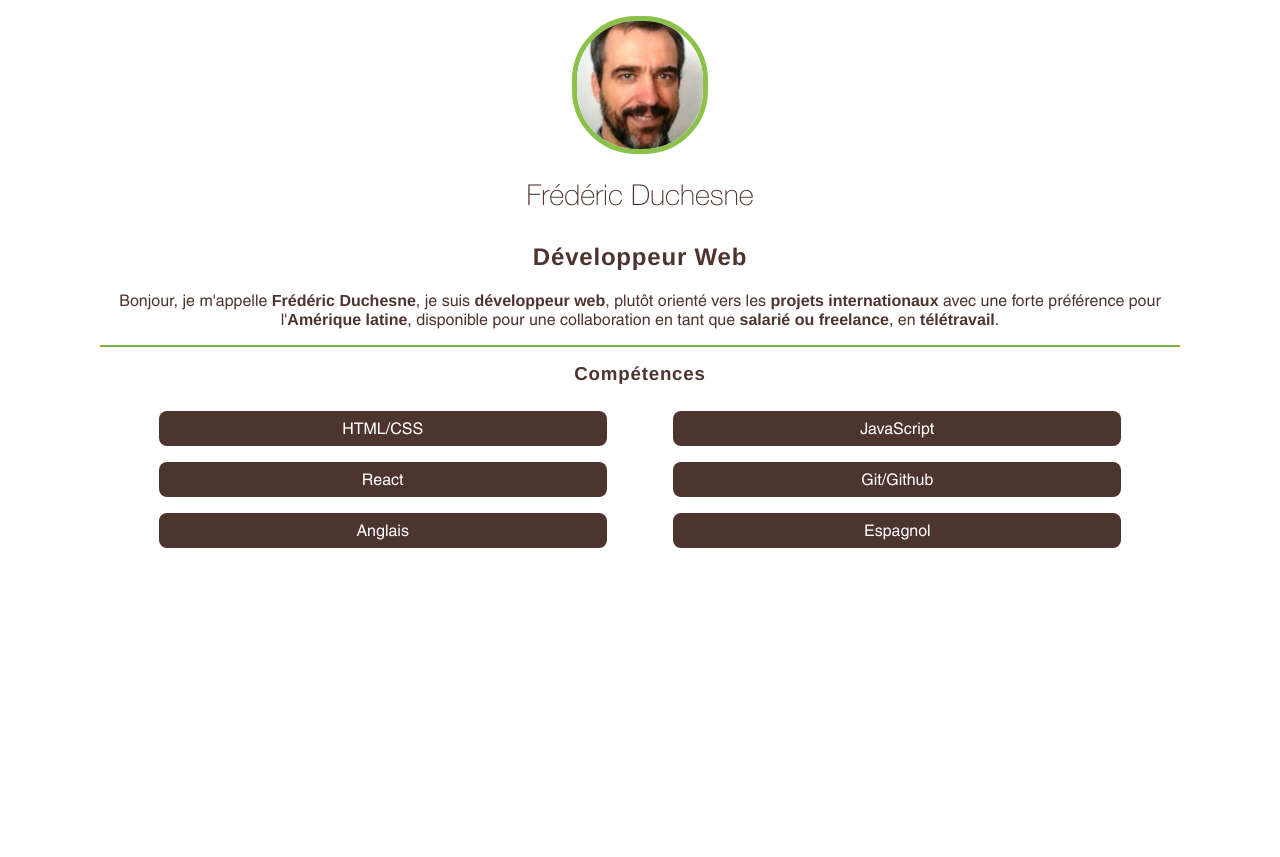
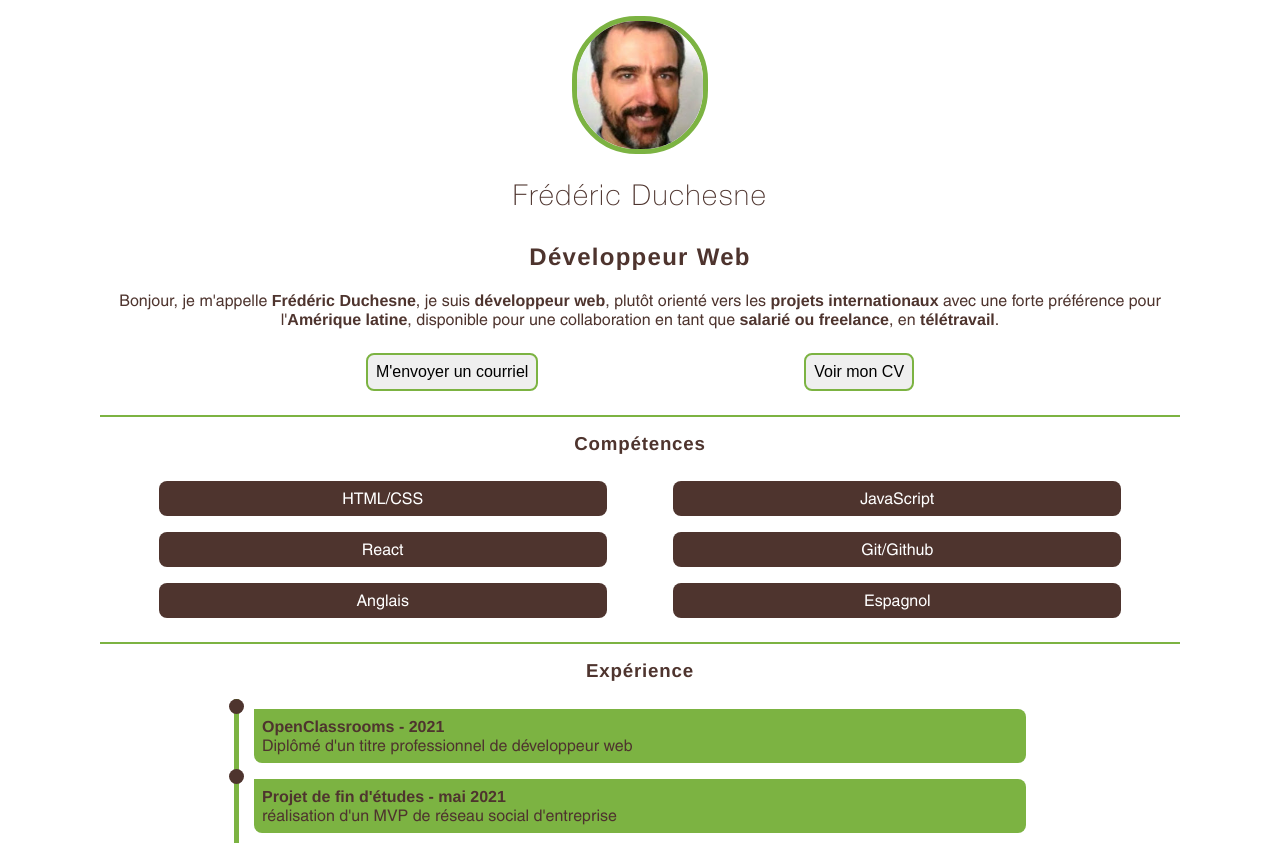
Before and after one commit to Ethnolatin/portfolio, a React (Create React App) app: page / in a window 1280 px wide. Before the commit the page ends 800 px from the top, so only its background shows below. Built offline with nearby package versions, Linux system fonts and the light colour scheme.

Commit message:
experience and links to resume and e-mail writing

```diff
--- a/src/App.js
+++ b/src/App.js
@@ -1,6 +1,7 @@
 import './styles/css/style.css';
 import { Header } from './components/header'
 import { Skills } from './components/skills'
+import { Experience } from './components/experience'
 
 function App() {
 
@@ -8,6 +9,7 @@ function App() {
     <main>
       <Header />
       <Skills />
+      <Experience />
     </main>
 
   );
--- /dev/null
+++ b/src/components/experience.js
@@ -0,0 +1,28 @@
+const experiences = [
+    {
+        title: 'OpenClassrooms - 2021',
+        content: "Diplômé d'un titre professionnel de développeur web"
+    },
+    {
+        title: "Projet de fin d'études - mai 2021",
+        content: "réalisation d'un MVP de réseau social d'entreprise"
+    },
+]
+
+export const Experience = () => {
+    return (
+        <section>
+            <h3>Expérience</h3>
+            <div className='list'>
+                {experiences.map((experience, index) => {
+                    return (
+                        <article key={index} className='experience'>
+                            <p><strong>{experience.title}</strong></p>
+                            <p>{experience.content}</p>
+                        </article>
+                    )
+                })}
+            </div>
+        </section>
+    )
+}
--- a/src/components/header.js
+++ b/src/components/header.js
@@ -1,4 +1,5 @@
 import logo from '../images/photo_id-220.jpg'
+import { More } from './more'
 
 export const Header = () => {
     return (
@@ -7,6 +8,7 @@ export const Header = () => {
             <h1>Frédéric Duchesne</h1>
             <h2>Développeur Web</h2>
             <p>Bonjour, je m'appelle <strong>Frédéric Duchesne</strong>, je suis <strong>développeur web</strong>, plutôt orienté vers les <strong>projets internationaux</strong> avec une forte préférence pour l'<strong>Amérique latine</strong>, disponible pour une collaboration en tant que <strong>salarié ou freelance</strong>, en <strong>télétravail</strong>.</p>
+            <More />
         </section>
     )
 }
--- /dev/null
+++ b/src/components/more.js
@@ -0,0 +1,6 @@
+export const More = () => {
+    return (<div className="list">
+        <button onClick={()=>{window.open('mailto:duchesne.fred@gmail.com', '_blank')}}>M'envoyer un courriel</button>
+        <button onClick={()=>{window.open('https://ethnolatin.github.io/CV-html-css', '_blank')}}>Voir mon CV</button>
+    </div>)
+}
--- a/src/components/skills.js
+++ b/src/components/skills.js
@@ -4,7 +4,7 @@ export const Skills = () => {
     return (
         <section>
             <h3>Compétences</h3>
-            <div className='skillsList'>
+            <div className='list'>
                 {skills.map((skill, index) => {
                     return (<p key={index} className='skill'>{skill}</p>)
                 })}
--- a/src/styles/css/style.css
+++ b/src/styles/css/style.css
@@ -21,11 +21,12 @@ h1 {
   font-family: "Helvetica-Thin", sans-serif;
   font-weight: normal;
   font-size: 1.8rem;
+  letter-spacing: 0.1rem;
 }
 
 h2 {
   text-align: center;
-  letter-spacing: 0.05rem;
+  letter-spacing: 0.08rem;
   margin-top: 0.5rem;
 }
 
@@ -61,10 +62,10 @@ section {
   margin: auto;
   border-radius: 4rem;
   height: 8rem;
-  border: 5px solid #8BC34A;
+  border: 5px solid #7CB342;
 }
 
-.skillsList {
+.list {
   display: flex;
   flex-flow: row wrap;
   justify-content: space-evenly;
@@ -79,4 +80,45 @@ section {
   color: white;
 }
 
+.experience {
+  width: 70%;
+  position: relative;
+  margin: 0.5rem;
+  border-radius: 0.5rem;
+  border-top-left-radius: 0;
+  padding: 0.5rem;
+  background-color: #7CB342;
+}
+.experience::before {
+  content: "";
+  height: calc(100% + 20px);
+  width: 5px;
+  background-color: #7CB342;
+  position: absolute;
+  top: -10px;
+  left: -20px;
+}
+.experience::after {
+  content: "";
+  height: 15px;
+  width: 15px;
+  border-radius: 50%;
+  background-color: #4E342E;
+  position: absolute;
+  top: -10px;
+  left: -25px;
+}
+.experience p {
+  text-align: left;
+}
+
+button {
+  margin: 1.5rem 0 0.5rem 0;
+  border: 2px solid #7CB342;
+  border-radius: 0.5rem;
+  padding: 0.5rem;
+  font-size: 1rem;
+  cursor: pointer;
+}
+
 /*# sourceMappingURL=style.css.map */
--- a/src/styles/sass/style.scss
+++ b/src/styles/sass/style.scss
@@ -13,12 +13,15 @@
 
 /* ========== GENERAL ========== */
 
+$primary: #4E342E;
+$secondary: #7CB342;
+
 body {
     max-width: 1200px;
     margin: auto;
     padding: 1rem;
     font-family: 'Helvetica', sans-serif;
-    color: #4E342E;
+    color: $primary;
 }
 
 h1 {
@@ -26,20 +29,19 @@ h1 {
     font-family: 'Helvetica-Thin', sans-serif;
     font-weight: normal;
     font-size: 1.8rem;
+    letter-spacing: 0.1rem;
 }
 
 h2 {
     text-align: center;
-    // text-transform: uppercase;
-    letter-spacing: 0.05rem;
+    letter-spacing: 0.08rem;
     margin-top: 0.5rem;
 }
 
 h3 {
     text-align: center;
-    // text-transform: uppercase;
     margin-top: 1rem;
-    border-top: 2px solid #7CB342;
+    border-top: 2px solid $secondary;
     padding-top: 1rem;
     letter-spacing: 0.05rem;
 }
@@ -50,7 +52,6 @@ p {
 }
 
 main {
-    // background-color: pink;
     width: 100%;
     margin: auto;
     display: flex;
@@ -59,7 +60,6 @@ main {
 }
 
 section {
-    // background-color: grey;
     width: 90%;
     display: flex;
     flex-direction: column;
@@ -70,10 +70,10 @@ section {
     margin: auto;
     border-radius: 4rem;
     height: 8rem;
-    border: 5px solid #8BC34A;
+    border: 5px solid $secondary;
 }
 
-.skillsList {
+.list {
     display: flex;
     flex-flow: row wrap;
     justify-content: space-evenly;
@@ -82,9 +82,49 @@ section {
 .skill {
     width: 40%;
     margin: 0.5rem;
-    // border: solid white 0.1rem;
     border-radius: 0.5rem;
     padding: 0.5rem;
-    background-color: #4E342E;
+    background-color: $primary;
     color: white;
 }
+
+.experience {
+    width: 70%;
+    position: relative;
+    margin: 0.5rem;
+    border-radius: 0.5rem;
+    border-top-left-radius: 0;
+    padding: 0.5rem;
+    background-color: $secondary;
+    &::before {
+        content: "";
+        height: calc(100% + 20px);
+        width: 5px;
+        background-color: $secondary;
+        position: absolute;
+        top: -10px;
+        left: -20px;
+    }
+    &::after {
+        content: "";
+        height: 15px;
+        width: 15px;
+        border-radius: 50%;
+        background-color: $primary;
+        position: absolute;
+        top: -10px;
+        left: -25px;
+    }
+    & p {
+        text-align: left;
+    }
+}
+
+button {
+    margin: 1.5rem 0 0.5rem 0;
+    border: 2px solid $secondary;
+    border-radius: 0.5rem;
+    padding: 0.5rem;
+    font-size: 1rem;
+    cursor: pointer;
+}
```
Also changed, not shown: 1 other file (tests, documents, lock files or other folders).
